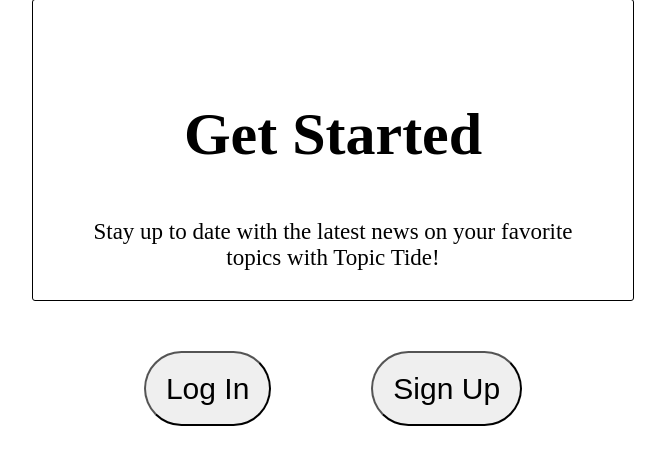
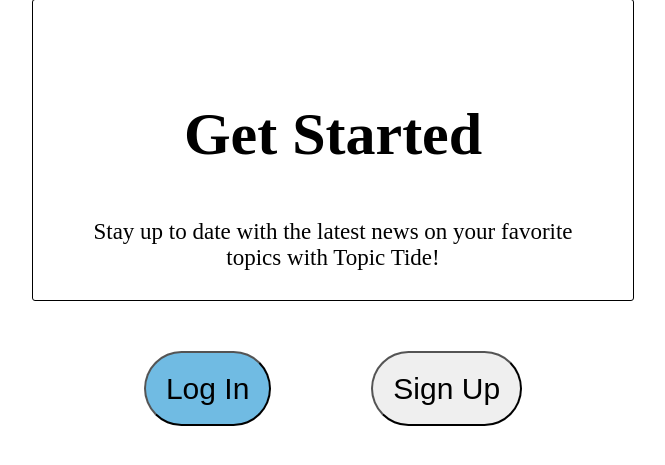
Before and after one commit to IzMo2000/TopicTide, a Flask app: page / in a window 1280 px wide, with the pointer over the restyled element. Shown: the part 201-666 px from the top of the page, without its empty margins (307-972 px from the left). Run offline with Flask 3, Linux system fonts and the light colour scheme.

Commit message:
added hover effect to buttons

```diff
--- a/static/main.css
+++ b/static/main.css
@@ -52,6 +52,9 @@
 
   }
 
+  .container .centered-buttons button:hover {
+    background-color: hwb(201 44% 11%);
+  }
 
   h2{
     font-size: 60px;
```
